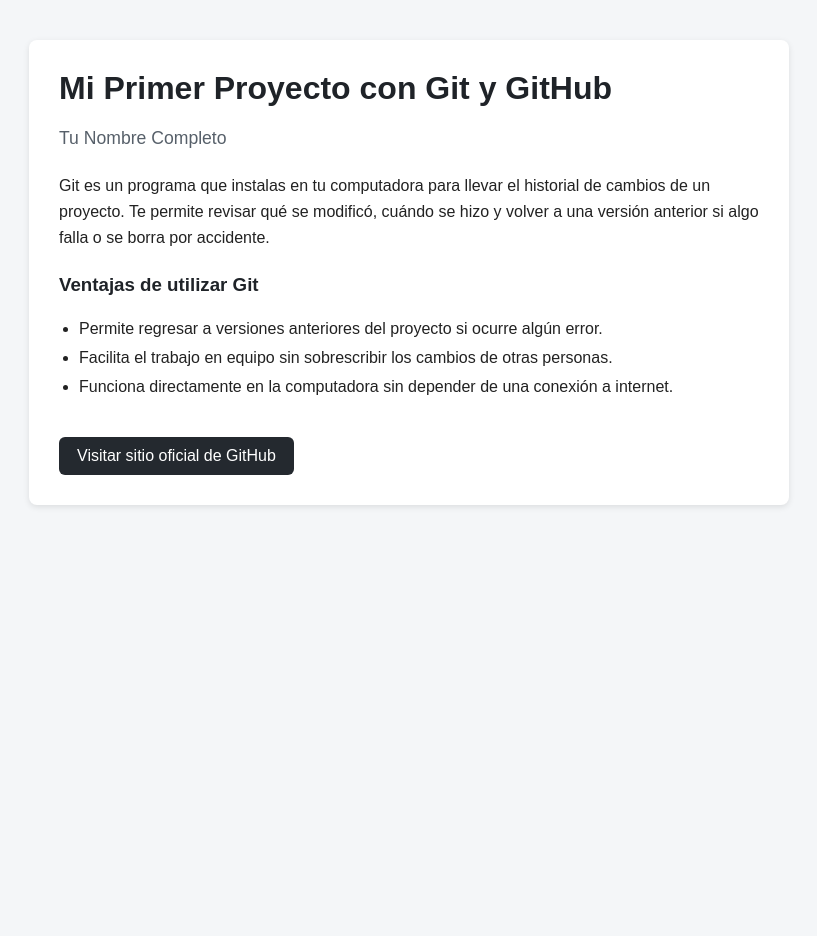
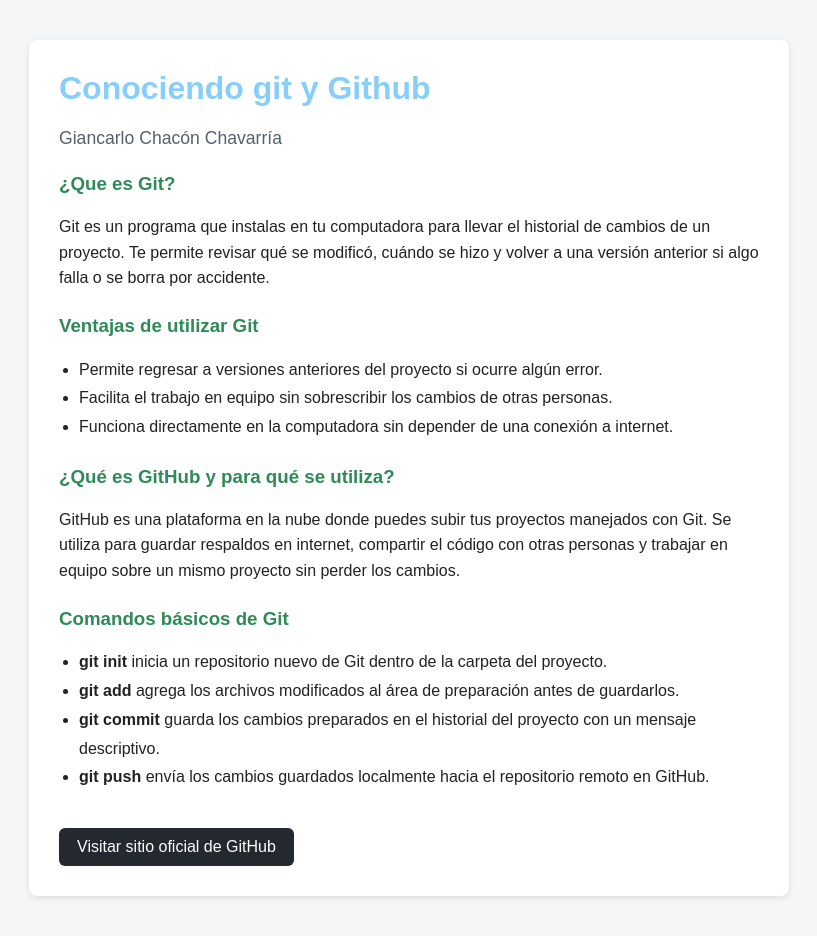
Before and after one commit to GiancaCh/LabGityGithub, a plain HTML site: page index.html in a window 1280 px wide. Shown: the whole page, without its empty margins (231-1048 px from the left). Before the commit the page ends 800 px from the top, so only its background shows below. Drawn offline with Linux system fonts and the light colour scheme.

Commit message:
Titulo actualizado y secciones de GitHub y comandos (commit 2)

```diff
--- a/index.html
+++ b/index.html
@@ -8,9 +8,10 @@
 </head>
 <body>
   <main>
-    <h1>Mi Primer Proyecto con Git y GitHub</h1>
-    <h2>Tu Nombre Completo</h2>
+    <h1>Conociendo git y Github</h1>
+    <h2>Giancarlo Chacón Chavarría</h2>
 
+    <h3>¿Que es Git?</h3>
     <p>
       Git es un programa que instalas en tu computadora para llevar el historial de cambios de un proyecto. Te permite revisar qué se modificó, cuándo se hizo y volver a una versión anterior si algo falla o se borra por accidente.
     </p>
@@ -22,6 +23,23 @@
       <li>Funciona directamente en la computadora sin depender de una conexión a internet.</li>
     </ul>
 
+    <section>
+      <h3>¿Qué es GitHub y para qué se utiliza?</h3>
+      <p>
+        GitHub es una plataforma en la nube donde puedes subir tus proyectos manejados con Git. Se utiliza para guardar respaldos en internet, compartir el código con otras personas y trabajar en equipo sobre un mismo proyecto sin perder los cambios.
+      </p>
+    </section>
+
+    <section>
+      <h3>Comandos básicos de Git</h3>
+      <ul>
+        <li><strong>git init</strong> inicia un repositorio nuevo de Git dentro de la carpeta del proyecto.</li>
+        <li><strong>git add</strong> agrega los archivos modificados al área de preparación antes de guardarlos.</li>
+        <li><strong>git commit</strong> guarda los cambios preparados en el historial del proyecto con un mensaje descriptivo.</li>
+        <li><strong>git push</strong> envía los cambios guardados localmente hacia el repositorio remoto en GitHub.</li>
+      </ul>
+    </section>
+
     <a href="https://github.com" target="_blank" rel="noopener noreferrer">Visitar sitio oficial de GitHub</a>
   </main>
 </body>
--- a/styles.css
+++ b/styles.css
@@ -16,7 +16,7 @@ main {
 }
 
 h1 {
-  color: #1f2328;
+  color: lightskyblue;
   margin-top: 0;
 }
 
@@ -28,7 +28,7 @@ h2 {
 }
 
 h3 {
-  color: #1f2328;
+  color: seagreen;
   margin-top: 24px;
 }
 
@@ -46,7 +46,7 @@ a {
   margin-top: 20px;
   padding: 10px 18px;
   background-color: #24292f;
-  color: #ffffff;
+  color: #fcfcfc;
   text-decoration: none;
   border-radius: 6px;
 }
```
